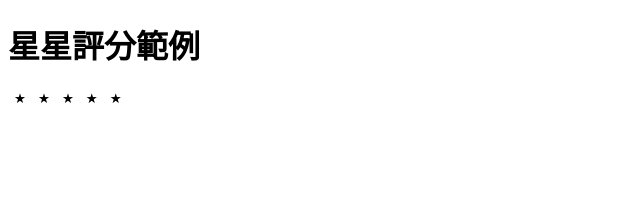
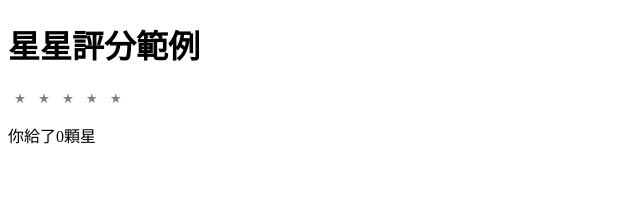
Before and after one commit to yanniao0827/React, a Next.js app: page /cs-0607/star in a window 1280 px wide. Shown: the top 197 px of the page, without its empty margins (0-640 px from the left). Built offline with nearby package versions, Linux system fonts and the light colour scheme.

Commit message:
完成星星評分

```diff
--- a/pages/cs-0607/star.js
+++ b/pages/cs-0607/star.js
@@ -1,8 +1,9 @@
-import React from 'react';
+import { useState } from 'react';
 // 導入.module.css檔案
 import styles from '@/styles/star.module.css';
 
 export default function Star() {
+  const [rating, setRating] = useState(0);
   return (
     <>
       <h1>星星評分範例</h1>
@@ -10,13 +11,25 @@ export default function Star() {
         {Array(5)
           .fill(1)
           .map((v, i) => {
+            const score = i + 1;
             return (
-              <button key={i} className={styles['star-btn']}>
+              <button
+                key={i}
+                className={styles['star-btn']}
+                onClick={() => {
+                  setRating(score);
+                }}
+              >
                 {' '}
-                <span>&#9733;</span>
+                <span
+                  className={score <= rating ? styles['on'] : styles['off']}
+                >
+                  &#9733;
+                </span>
               </button>
             );
           })}
+        <p>你給了{rating}顆星</p>
       </div>
     </>
   );
```
